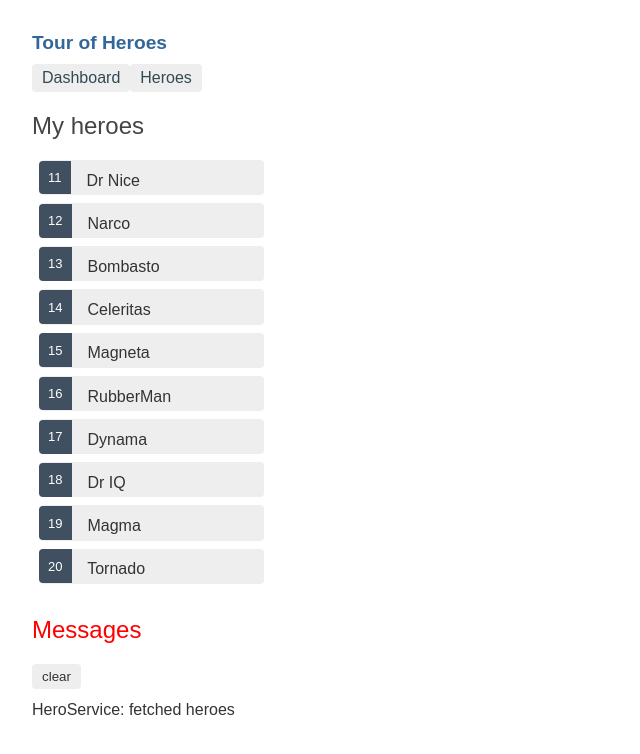
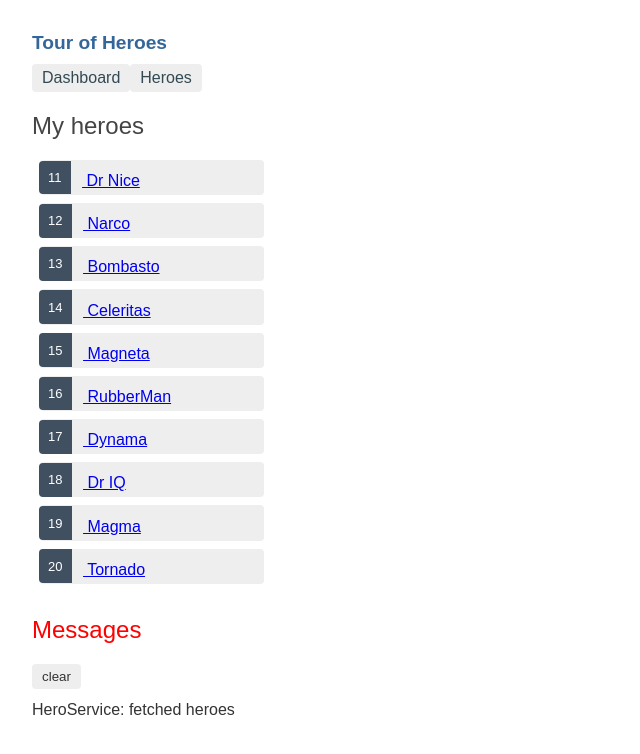
Before and after one commit to mkmDEV/angular-tour-of-heroes, an Angular app: page /heroes in a window 1280 px wide. Shown: the top 754 px of the page, without its empty margins (0-640 px from the left). Built offline with nearby package versions, Linux system fonts and the light colour scheme.

Commit message:
refactored the heroes view

```diff
--- a/src/app/components/heroes/heroes.component.html
+++ b/src/app/components/heroes/heroes.component.html
@@ -1,10 +1,7 @@
 <h2>My heroes</h2>
 <ul class="heroes">
-  <li *ngFor="let hero of heroes"
-      [class.selected]="hero === selectedHero"
-      (click)="onSelect(hero)">
-    <span class="badge">{{hero.id}}</span> {{hero.name}}
+  <li *ngFor="let hero of heroes">
+    <a routerLink="/detail/{{hero.id}}">
+      <span class="badge">{{hero.id}}</span> {{hero.name}}</a>
   </li>
 </ul>
-
-<app-hero-detail [hero]="selectedHero"></app-hero-detail>
```
